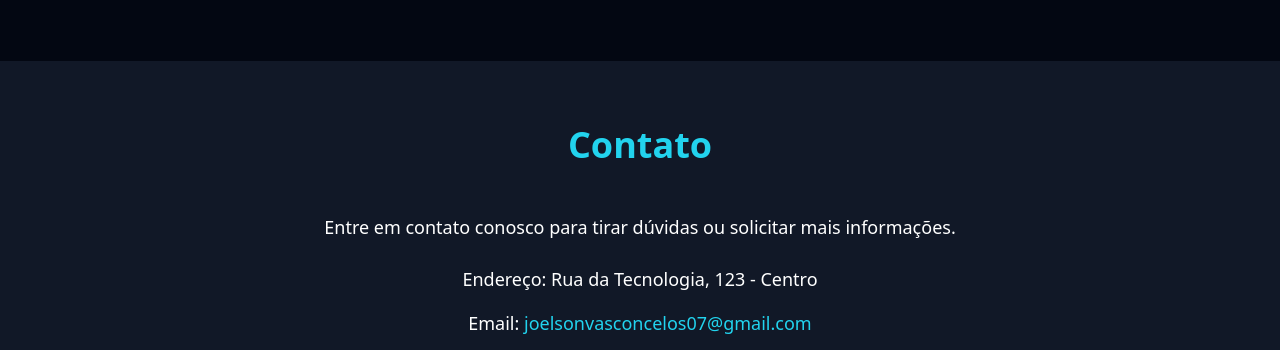
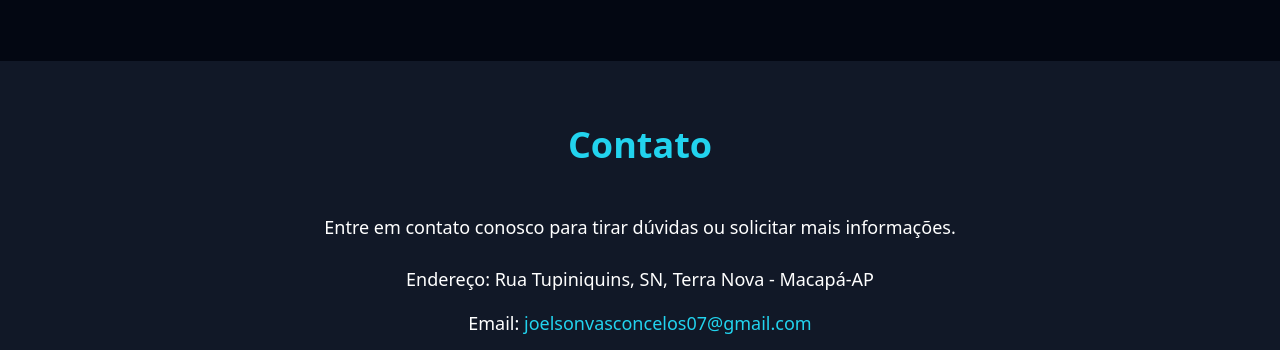
Before and after one commit to joelson-hub/projeto-ti, a plain HTML site: page index.html in a window 1280 px wide. Shown: the part 2251-2601 px from the top of the page. Drawn offline with nearby package versions, Linux system fonts and the light colour scheme.

Commit message:
Update index.html

```diff
--- a/index.html
+++ b/index.html
@@ -226,7 +226,7 @@
     <h2 class="text-4xl font-bold text-center mb-12 text-cyan-400">Contato</h2>
     <div class="max-w-3xl mx-auto text-center">
       <p class="text-lg mb-6">Entre em contato conosco para tirar dúvidas ou solicitar mais informações.</p>
-      <p class="text-lg mb-4">Endereço: Rua da Tecnologia, 123 - Centro</p>
+      <p class="text-lg mb-4">Endereço: Rua Tupiniquins, SN, Terra Nova - Macapá-AP</p>
       <p class="text-lg mb-4">Email: <a href="mailto:joelsonvasconcelos07@gmail.com" class="text-cyan-400 hover:text-cyan-600">joelsonvasconcelos07@gmail.com</a></p>
       <p class="text-lg mb-4">Telefone: (96) 99907-3367</p>
 
```
